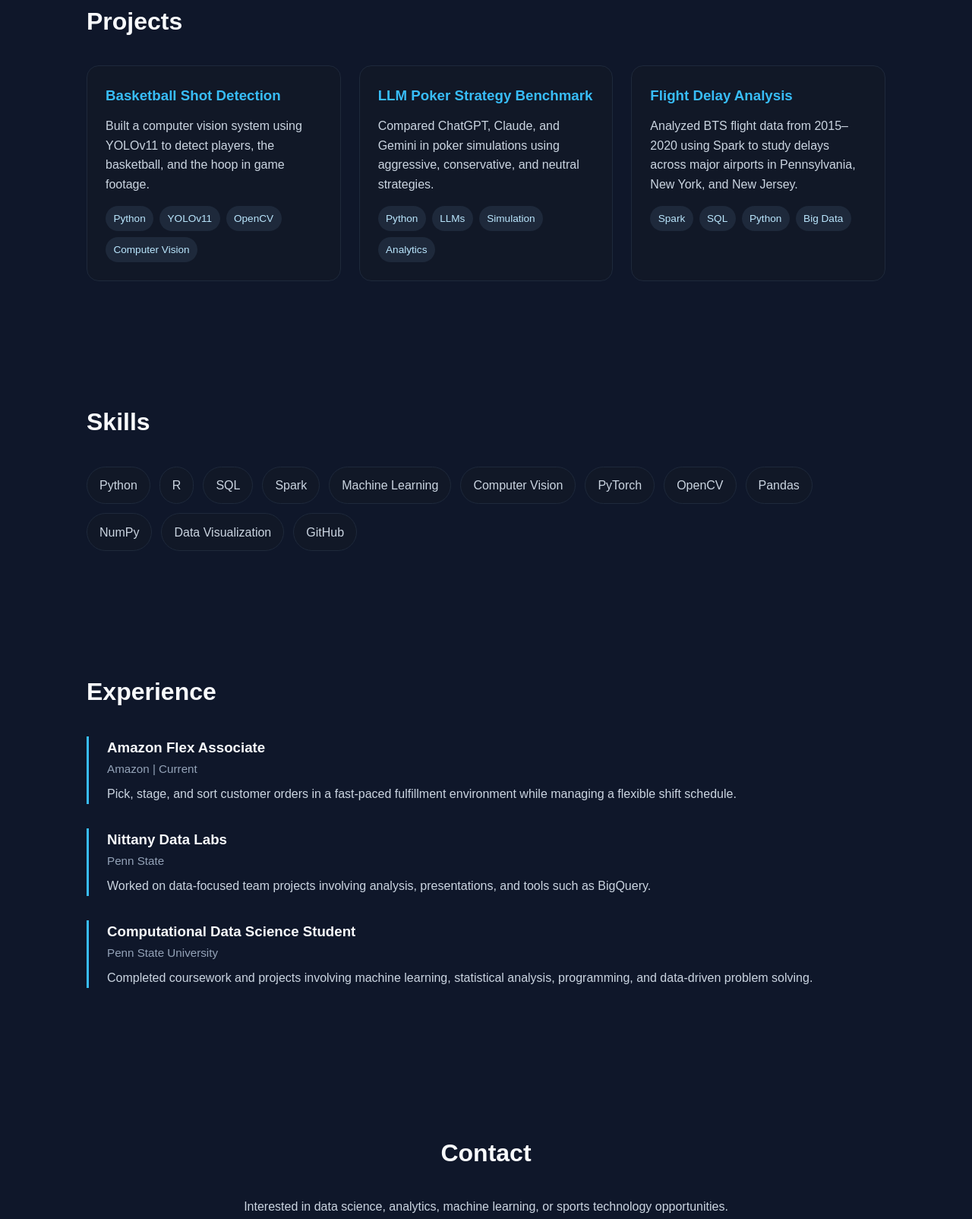
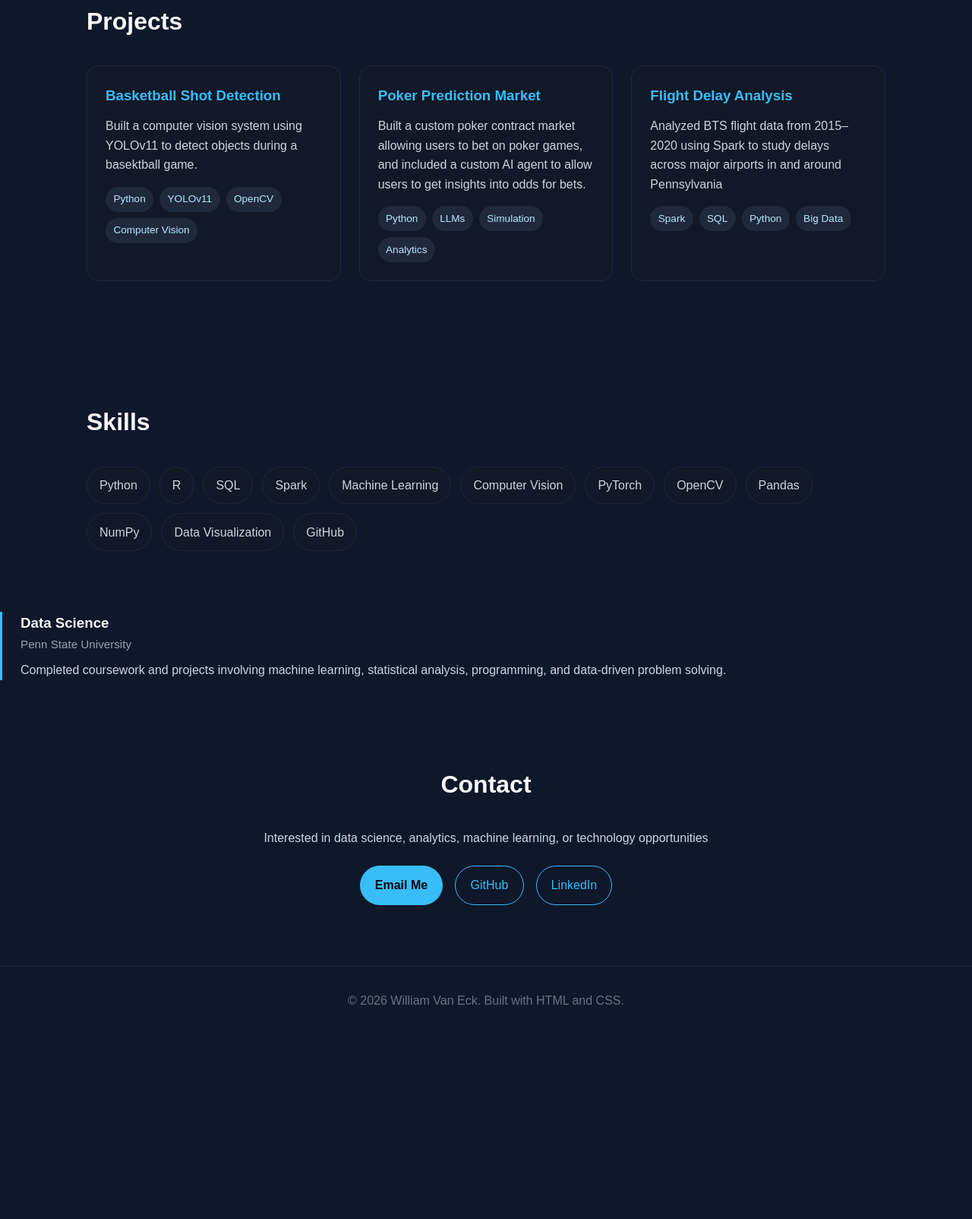
Before and after one commit to whvaneck/whvaneck.github.io, a plain HTML site: page index.html in a window 1280 px wide. Shown: the part 1142-2746 px from the top of the page at 76% size. After the commit the page ends 2504 px from the top, so only its background shows below. Drawn offline with Linux system fonts and the light colour scheme.

Commit message:
Update index.html

```diff
--- a/index.html
+++ b/index.html
@@ -250,17 +250,17 @@
 
   <section class="hero">
     <div>
-      <h1>Hi, I'm <span>William.</span></h1>
-      <h2>Computational Data Science Graduate</h2>
+      <h1>Hi, I'm <span>Will!</span></h1>
+      <h2>Data Science Graduate</h2>
       <p>
         I build data science, machine learning, and computer vision projects that turn raw data into useful insights.
       </p>
 
       <div class="buttons">
         <a href="#projects" class="btn primary">View Projects</a>
-        <a href="resume.pdf" class="btn">Download Resume</a>
-        <a href="https://github.com/YOUR-USERNAME" class="btn">GitHub</a>
-        <a href="https://linkedin.com/in/YOUR-LINKEDIN" class="btn">LinkedIn</a>
+        <a href="C:\Users\whvan\OneDrive\Desktop\William-VanEck-Resume.docx" class="btn">Download Resume</a>
+        <a href="https://github.com/whvaneck" class="btn">GitHub</a>
+        <a href="https://www.linkedin.com/in/williamvaneck/" class="btn">LinkedIn</a>
       </div>
     </div>
   </section>
@@ -268,7 +268,7 @@
   <section id="about" class="about">
     <h2 class="section-title">About Me</h2>
     <p>
-      I am a Computational Data Science graduate with experience in machine learning,
+      I am a recent Data Science graduate from Penn State with experience in machine learning,
       computer vision, data analysis, and large-scale data processing. My interests include
       sports analytics, AI systems, and building practical tools that solve real-world problems.
     </p>
@@ -281,8 +281,7 @@
       <div class="card">
         <h3>Basketball Shot Detection</h3>
         <p>
-          Built a computer vision system using YOLOv11 to detect players, the basketball,
-          and the hoop in game footage.
+          Built a computer vision system using YOLOv11 to detect objects during a basektball game.
         </p>
         <div class="tags">
           <span class="tag">Python</span>
@@ -293,10 +292,10 @@
       </div>
 
       <div class="card">
-        <h3>LLM Poker Strategy Benchmark</h3>
+        <h3>Poker Prediction Market</h3>
         <p>
-          Compared ChatGPT, Claude, and Gemini in poker simulations using aggressive,
-          conservative, and neutral strategies.
+          Built a custom poker contract market allowing users to bet on poker games, and included
+          a custom AI agent to allow users to get insights into odds for bets.
         </p>
         <div class="tags">
           <span class="tag">Python</span>
@@ -310,7 +309,7 @@
         <h3>Flight Delay Analysis</h3>
         <p>
           Analyzed BTS flight data from 2015–2020 using Spark to study delays across
-          major airports in Pennsylvania, New York, and New Jersey.
+          major airports in and around Pennsylvania
         </p>
         <div class="tags">
           <span class="tag">Spark</span>
@@ -341,29 +340,8 @@
     </div>
   </section>
 
-  <section id="experience">
-    <h2 class="section-title">Experience</h2>
-
     <div class="experience-item">
-      <h3>Amazon Flex Associate</h3>
-      <span>Amazon | Current</span>
-      <p>
-        Pick, stage, and sort customer orders in a fast-paced fulfillment environment while
-        managing a flexible shift schedule.
-      </p>
-    </div>
-
-    <div class="experience-item">
-      <h3>Nittany Data Labs</h3>
-      <span>Penn State</span>
-      <p>
-        Worked on data-focused team projects involving analysis, presentations, and tools
-        such as BigQuery.
-      </p>
-    </div>
-
-    <div class="experience-item">
-      <h3>Computational Data Science Student</h3>
+      <h3>Data Science</h3>
       <span>Penn State University</span>
       <p>
         Completed coursework and projects involving machine learning, statistical analysis,
@@ -375,13 +353,13 @@
   <section id="contact" class="contact">
     <h2 class="section-title">Contact</h2>
     <p>
-      Interested in data science, analytics, machine learning, or sports technology opportunities.
+      Interested in data science, analytics, machine learning, or technology opportunities
     </p>
 
     <div class="buttons" style="justify-content: center;">
-      <a href="mailto:your-email@example.com" class="btn primary">Email Me</a>
-      <a href="https://github.com/YOUR-USERNAME" class="btn">GitHub</a>
-      <a href="https://linkedin.com/in/YOUR-LINKEDIN" class="btn">LinkedIn</a>
+      <a href="mailto:vaneck.whv@gmail.com" class="btn primary">Email Me</a>
+      <a href="https://github.com/whvnaeck" class="btn">GitHub</a>
+      <a href="https://www.linkedin.com/in/williamvaneck/" class="btn">LinkedIn</a>
     </div>
   </section>
 
```
